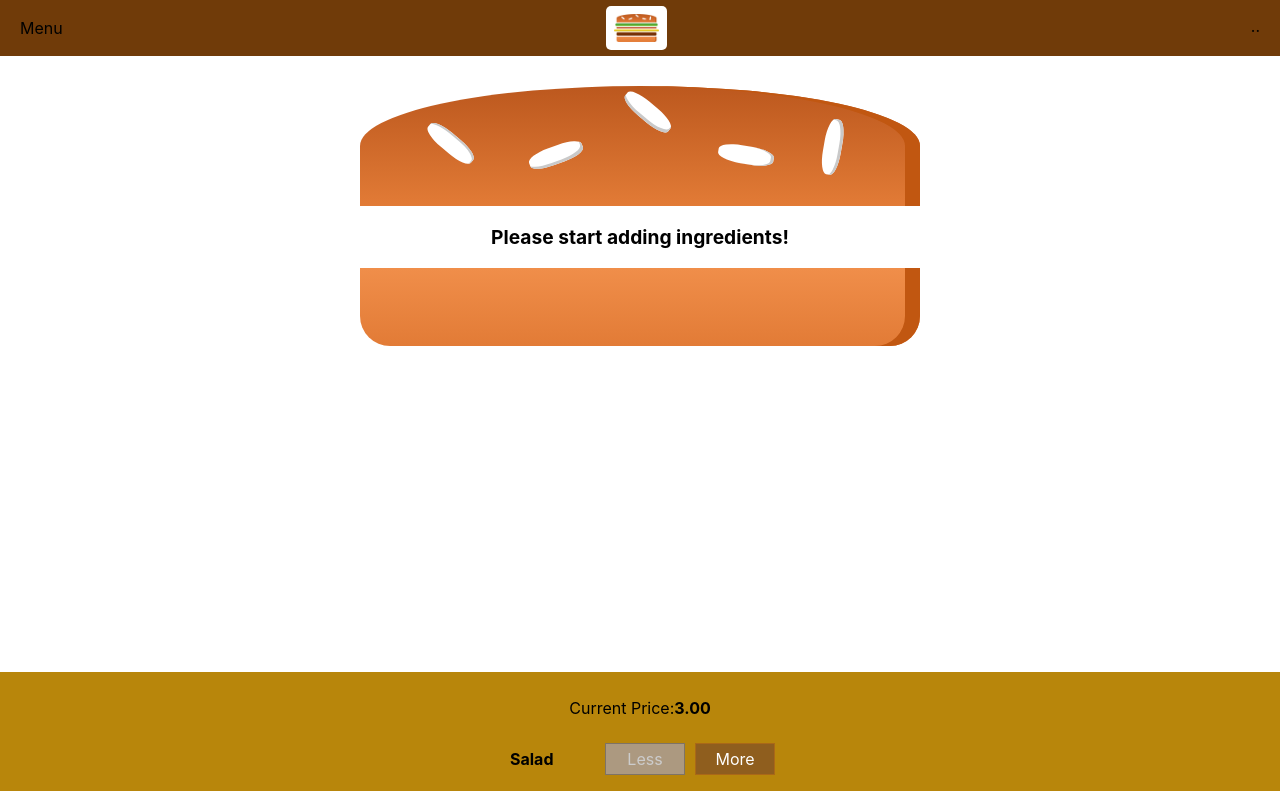
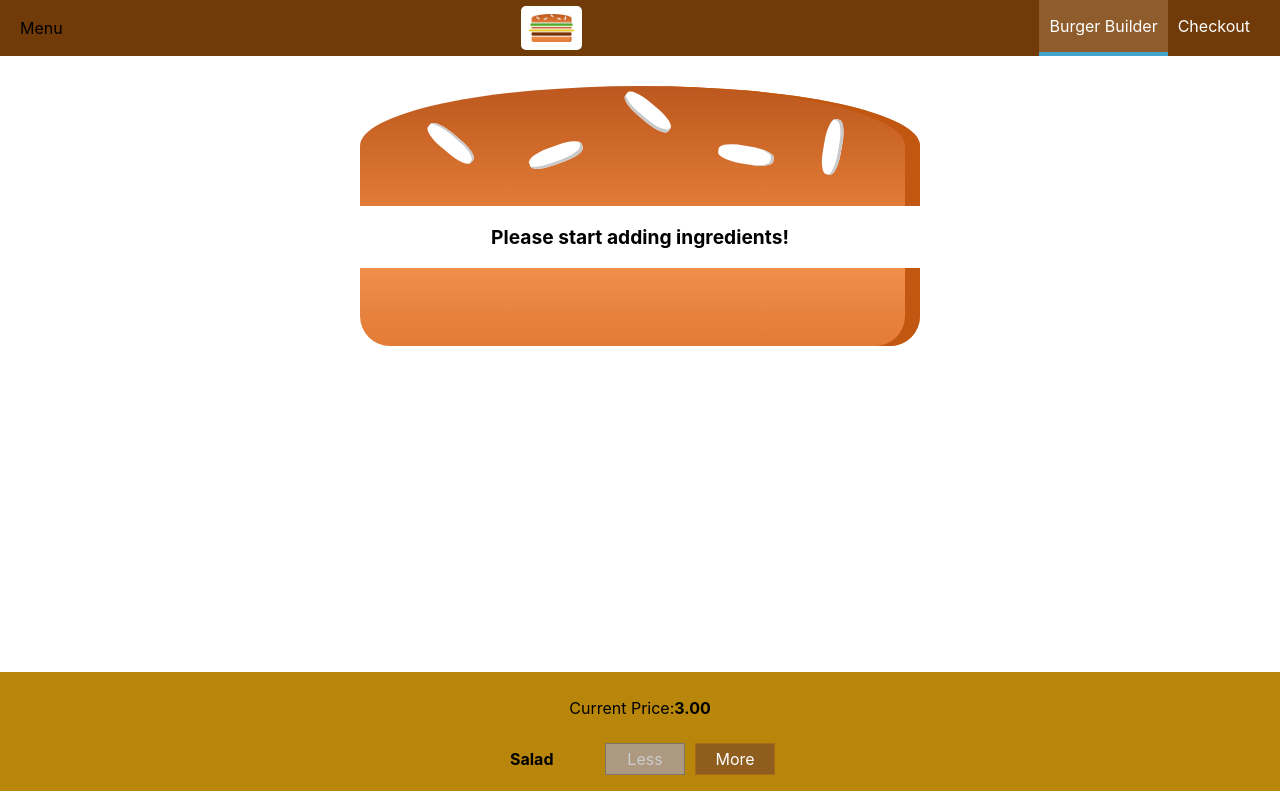
Before and after one commit to senjuricardo/Burger-Site-React, a React app: page / in a window 1280 px wide. Shown: the top 791 px of the page. Built offline with nearby package versions, Linux system fonts and the light colour scheme.

Commit message:
added sideDrawer

```diff
--- a/src/components/Layout/Layout.js
+++ b/src/components/Layout/Layout.js
@@ -2,10 +2,12 @@
 import Aux from '../../hoc/Auxs'
 import  './Layout.css'
 import ToolBar from '../Navigation/ToolBar/Toolbar'
+import SideDrawer from '../Navigation/SideDrawer/SideDrawer'
 
 const layout = (props) => (
     <Aux>
         <ToolBar></ToolBar>
+        <SideDrawer></SideDrawer>
         <main className='Content'>{props.children}</main>
     </Aux>
 )
--- a/src/components/Logo/Logo.css
+++ b/src/components/Logo/Logo.css
@@ -1,11 +1,11 @@
 .Logo {
     background-color: white;
     padding: 8px;
-    height: 80%;
+    height: 100%;
     box-sizing: border-box;
     border-radius: 5px;
 }
 
-.Logo img{
+.Logo img {
     height: 100%;
 }
--- a/src/components/Logo/Logo.js
+++ b/src/components/Logo/Logo.js
@@ -3,7 +3,7 @@
 import './Logo.css'
 
 const logo = (props) => (
-    <div className="Logo">
+    <div className="Logo" style={{height: props.height}}>
         <img src={burgerLogo} alt="MyBurger"></img>
     </div>
 
--- /dev/null
+++ b/src/components/Navigation/NavigationItems/NavigationItem/NavigationItem.css
@@ -0,0 +1,43 @@
+.NavigationItem {
+    margin: 10px 0;
+    box-sizing: border-box;
+    display: block;
+    width: auto;
+}
+
+.NavigationItem a{
+    color: #8f5c2c;
+    text-decoration: none;
+    width: 100%;
+    box-sizing: border-box;
+    display: block;
+}
+
+.NavigationItem a:hover,
+.NavigationItem a.active{
+    color: #40a4c8;
+}
+
+@media(min-width: 500px){
+    .NavigationItem {
+        margin: 0;
+        display: flex;
+        height: 100%;
+        width: auto;
+        align-items: center;
+    }
+
+    .NavigationItem a{
+        color: white;
+        height: 100%;
+        padding: 16px 10px;
+        border-bottom: 4px solid transparent;
+    }
+
+    .NavigationItem a:hover,
+    .NavigationItem a.active{
+        background-color: #8F5c2c;
+        border-bottom: 4px solid #40a4c8;
+        color: white;
+    }
+}
--- /dev/null
+++ b/src/components/Navigation/NavigationItems/NavigationItem/NavigationItem.js
@@ -0,0 +1,10 @@
+import React from "react";
+import './NavigationItem.css'
+
+const navigationItem =(props) => (
+    <li className="NavigationItem">
+        <a href={props.link} className={props.active ? "active" : null}>{props.children}</a>
+    </li>
+);
+
+export default navigationItem
--- /dev/null
+++ b/src/components/Navigation/NavigationItems/NavigationItems.css
@@ -0,0 +1,17 @@
+.NavigationItems{
+    margin: 0;
+    padding: 0;
+    list-style: none;
+    height: 100%;
+}
+
+@media(min-width: 500px) {
+    .NavigationItems{
+        margin: 0;
+        padding: 0;
+        list-style: none;
+        display: flex;
+        align-items: center;
+        height: 100%;
+    }
+}
--- /dev/null
+++ b/src/components/Navigation/NavigationItems/NavigationItems.js
@@ -0,0 +1,12 @@
+import React from "react"
+import './NavigationItems.css'
+import NavigationItem from "./NavigationItem/NavigationItem";
+
+const navigationItems = (props) => (
+    <ul className="NavigationItems">
+        <NavigationItem link="/" active>Burger Builder</NavigationItem>
+        <NavigationItem link="/">Checkout</NavigationItem>
+    </ul>
+);
+
+export default navigationItems
--- /dev/null
+++ b/src/components/Navigation/SideDrawer/SideDrawer.css
@@ -0,0 +1,27 @@
+.SideDrawer {
+    position: fixed;
+    width: 280px;
+    max-width: 70%;
+    height: 100%;
+    left: 0;
+    top: 0;
+    z-index: 200;
+    background-color: white;
+    padding: 32px 16px;
+    box-sizing: border-box;
+    transition: transform 0.3s ease-out;
+}
+
+@media (min-width: 500px) {
+    .SideDrawer {
+        display: none;
+    }
+}
+
+.Open {
+    transform: translateX(0);
+}
+
+.Close {
+    transform: translateX(-100%);
+}
--- /dev/null
+++ b/src/components/Navigation/SideDrawer/SideDrawer.js
@@ -0,0 +1,16 @@
+import React from "react"
+import Logo from "../../Logo/Logo"
+import NavigationItems from "../NavigationItems/NavigationItems"
+import './SideDrawer.css'
+
+const sideDrawer = (props)=> {
+
+    return(
+        <div className="SideDrawer">
+            <Logo height="11%"/>
+             <NavigationItems></NavigationItems>
+        </div>
+    )
+}
+
+export default sideDrawer
--- a/src/components/Navigation/ToolBar/Toolbar.css
+++ b/src/components/Navigation/ToolBar/Toolbar.css
@@ -17,3 +17,9 @@
     height: 100%;
 
 }
+
+@media(max-width: 499px){
+    .DesktopOnly{
+        display: none;
+    }
+}
--- a/src/components/Navigation/ToolBar/Toolbar.js
+++ b/src/components/Navigation/ToolBar/Toolbar.js
@@ -1,13 +1,14 @@
 import React from "react";
 import './Toolbar.css'
 import Logo from "../../Logo/Logo";
+import NavigationItems from "../NavigationItems/NavigationItems"
 
 const toolBar = (props) => (
 <header className="Toolbar">
         <div>Menu </div>
-        <Logo></Logo>
-        <nav>
-            <ul>..</ul>
+        <Logo height="80%"></Logo>
+        <nav className="DesktopOnly">
+           <NavigationItems></NavigationItems>
         </nav>
 </header>
 );
```
